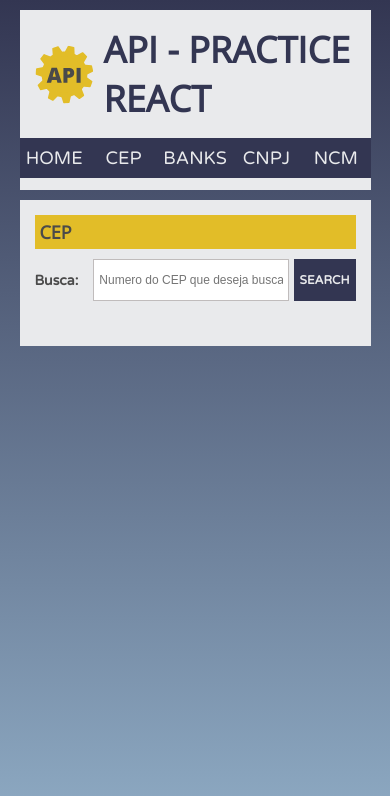
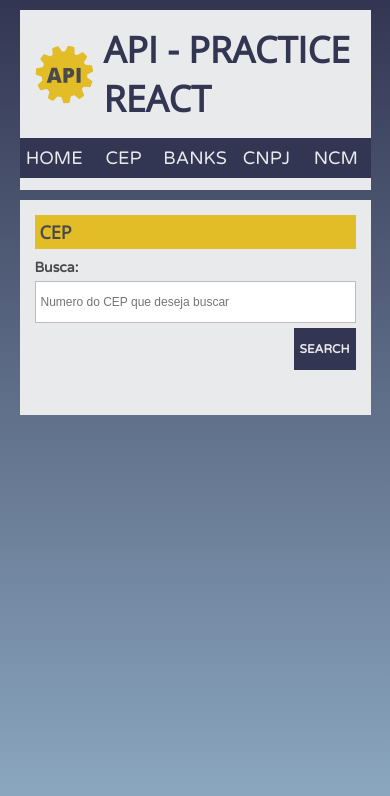
Before and after one commit to LFCavalcanti/api-practice-react, a React (Vite) app: page /cep in a window 390 px wide. Shown: the top 796 px of the page. Built offline with nearby package versions, Linux system fonts and the light colour scheme.

Commit message:
Further improvements for responsiveness on Search Inputs

```diff
--- a/src/components/SearchInputList/SearchInputList.module.scss
+++ b/src/components/SearchInputList/SearchInputList.module.scss
@@ -89,39 +89,48 @@
 
 @media (max-width: 768px) {
     .form{
-        width: 300px;
+        width: auto;
         &__searchElement{
+            width: 100%;
             input{
-                width: 275px;
+                width: 100%;
             }
             &__select{
-                width: 275px;
+                width: 100%;
             }
         }
+        button{
+            margin-left: 10px;
+        }
+
     }
 
 }
 
 @media (max-width: 480px) {
     .form{
-        flex-direction: column;
-        align-items: left;
-        width: 255px;
+        flex-wrap: wrap;
+        justify-content: space-between;
+        align-items: center;
+        max-width: 100%;
         label{
-            align-self: self-start;
+            margin-right: auto;
             margin-bottom: 5px;
         }
         &__searchElement{
+            margin: auto;
+            margin-right: 20px;
             margin-bottom: 5px;
             input{
-                width: 245px;
+                width: 100%;
             }
             &__select{
-                width: 245px;
+                width: 100%;
             }
         }
         button{
-            align-self: self-end;
+            margin-left: auto;
+            margin-right: 10px;
         }
     }
 
--- a/src/components/SearchInputTxt/SearchInputTxt.module.scss
+++ b/src/components/SearchInputTxt/SearchInputTxt.module.scss
@@ -2,8 +2,6 @@
 
 .invalidInput{
     transition: 0.3s;
-    //color: rgb(251, 183, 203)
-    //box-shadow: rgba(60, 64, 67, 0.3) 0px 1px 2px 0px, rgba(60, 64, 67, 0.15) 0px 2px 6px 2px;
     box-shadow: 0px 1px 5px 1px rgba(251,183,203,1) inset;
     border: 1px solid rgba(251,183,203,1);
     background-color: white;
@@ -14,7 +12,7 @@
     align-items: center;
     justify-content: left;
     padding: 5px;
-    gap: 5px;
+    width: 500px;
     label{
         font-size: $font-size-label;
         font-weight: 600;
@@ -22,7 +20,7 @@
         margin-right: 10px;
     }
     input{
-        width: 300px;
+        width: 400px;
         height: 30px;
         padding: 5px;
         font-size: $font-size-input;
@@ -66,3 +64,36 @@
         }
     }
 }
+
+@media (max-width: 768px) {
+    .search{
+        max-width: 90%;
+        input{
+            flex-grow: auto;
+        }
+    }
+
+}
+
+@media (max-width: 480px) {
+    .search{
+        flex-wrap: wrap;
+        justify-content: space-between;
+        align-items: center;
+        max-width: 100%;
+        label{
+            margin-right: auto;
+            margin-bottom: 5px;
+        }
+        input{
+                margin: auto;
+                margin-right: 10px;
+                margin-bottom: 5px;
+        }
+        button{
+            margin-left: auto;
+            margin-right: 10px;
+        }
+    }
+
+}
```
